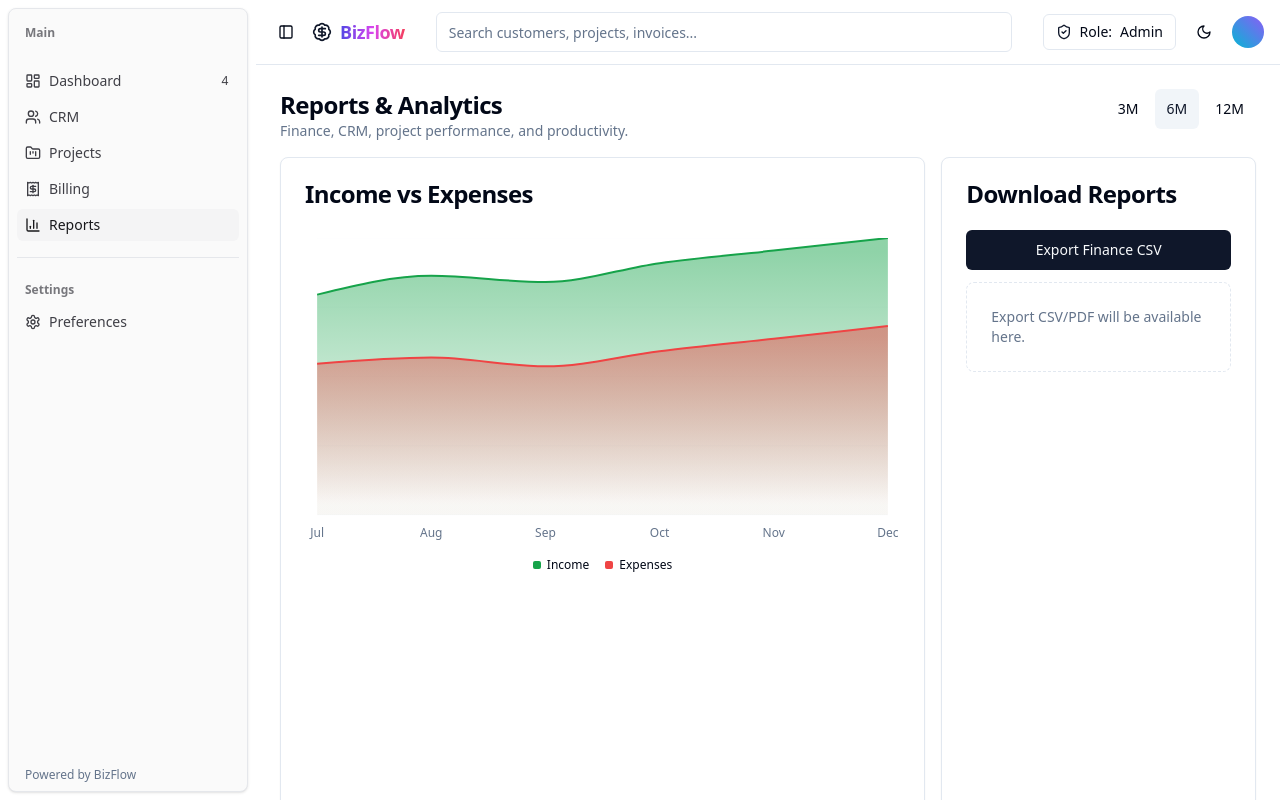
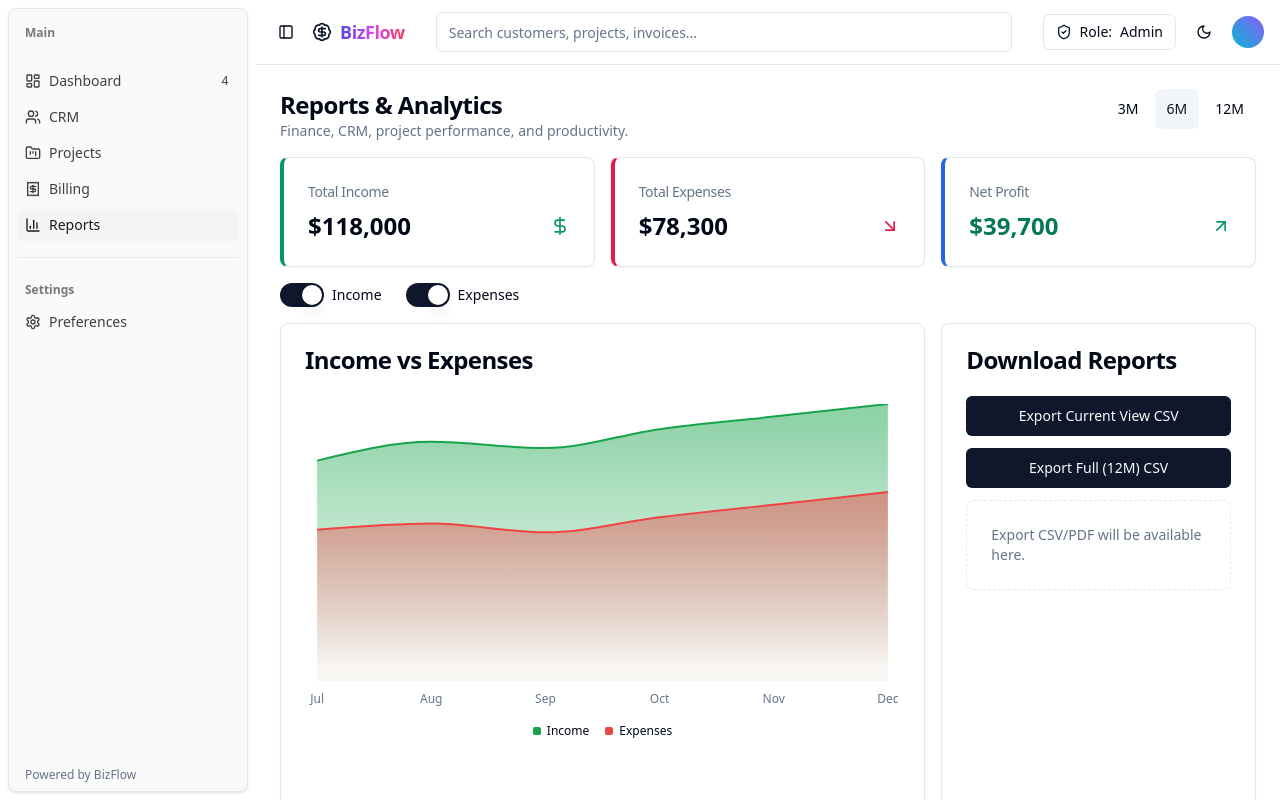
Before and after one commit to Sauravambuskar/BIZFlow-AI-Based-PMP-Software-, a React (Vite) app: page /reports in a window 1280 px wide. Shown: the top 800 px of the page. Built offline with nearby package versions, Linux system fonts and the light colour scheme.

Commit message:
[dyad] Added KPIs, series toggles, and current-view CSV export to Reports - wrote 3 file(s)

```diff
--- a/src/components/dashboard/FinanceChart.tsx
+++ b/src/components/dashboard/FinanceChart.tsx
@@ -19,7 +19,7 @@ import { Card, CardContent, CardHeader, CardTitle } from "@/components/ui/card";
 import { financeData } from "../../data/finance.ts";
 
 type FinanceRow = { month: string; income: number; expenses: number };
-type FinanceChartProps = { data?: FinanceRow[] };
+type FinanceChartProps = { data?: FinanceRow[]; showIncome?: boolean; showExpenses?: boolean };
 
 const chartConfig: ChartConfig = {
   income: {
@@ -32,7 +32,7 @@ const chartConfig: ChartConfig = {
   },
 };
 
-const FinanceChart: React.FC<FinanceChartProps> = ({ data }) => {
+const FinanceChart: React.FC<FinanceChartProps> = ({ data, showIncome = true, showExpenses = true }) => {
   const chartData = data ?? financeData;
   return (
     <Card className="h-full">
@@ -63,6 +63,7 @@ const FinanceChart: React.FC<FinanceChartProps> = ({ data }) => {
               tickMargin={8}
             />
             <ChartTooltip content={<ChartTooltipContent indicator="line" />} />
+            {showIncome && (
               <Area
                 type="monotone"
                 dataKey="income"
@@ -71,6 +72,8 @@ const FinanceChart: React.FC<FinanceChartProps> = ({ data }) => {
                 strokeWidth={2}
                 dot={false}
               />
+            )}
+            {showExpenses && (
               <Area
                 type="monotone"
                 dataKey="expenses"
@@ -79,6 +82,7 @@ const FinanceChart: React.FC<FinanceChartProps> = ({ data }) => {
                 strokeWidth={2}
                 dot={false}
               />
+            )}
             <ChartLegend content={<ChartLegendContent />} />
           </AreaChart>
         </ChartContainer>
--- /dev/null
+++ b/src/components/reports/KpiRow.tsx
@@ -0,0 +1,61 @@
+"use client";
+
+import React from "react";
+import { Card, CardContent, CardHeader, CardTitle } from "@/components/ui/card";
+import { ArrowDownRight, ArrowUpRight, DollarSign } from "lucide-react";
+
+type Row = { month: string; income: number; expenses: number };
+
+type Props = {
+  data: Row[];
+};
+
+const fmt = (n: number) =>
+  new Intl.NumberFormat("en-US", { style: "currency", currency: "USD", maximumFractionDigits: 0 }).format(n);
+
+const KpiRow: React.FC<Props> = ({ data }) => {
+  const totals = React.useMemo(() => {
+    const totalIncome = data.reduce((a, b) => a + b.income, 0);
+    const totalExpenses = data.reduce((a, b) => a + b.expenses, 0);
+    const net = totalIncome - totalExpenses;
+    return { totalIncome, totalExpenses, net };
+  }, [data]);
+
+  return (
+    <div className="grid gap-4 sm:grid-cols-3">
+      <Card className="border-l-4 border-l-emerald-600">
+        <CardHeader className="pb-2">
+          <CardTitle className="text-sm font-medium text-muted-foreground">Total Income</CardTitle>
+        </CardHeader>
+        <CardContent className="flex items-center justify-between">
+          <div className="text-2xl font-semibold">{fmt(totals.totalIncome)}</div>
+          <DollarSign className="h-5 w-5 text-emerald-600" />
+        </CardContent>
+      </Card>
+
+      <Card className="border-l-4 border-l-rose-600">
+        <CardHeader className="pb-2">
+          <CardTitle className="text-sm font-medium text-muted-foreground">Total Expenses</CardTitle>
+        </CardHeader>
+        <CardContent className="flex items-center justify-between">
+          <div className="text-2xl font-semibold">{fmt(totals.totalExpenses)}</div>
+          <ArrowDownRight className="h-5 w-5 text-rose-600" />
+        </CardContent>
+      </Card>
+
+      <Card className="border-l-4 border-l-blue-600">
+        <CardHeader className="pb-2">
+          <CardTitle className="text-sm font-medium text-muted-foreground">Net Profit</CardTitle>
+        </CardHeader>
+        <CardContent className="flex items-center justify-between">
+          <div className={`text-2xl font-semibold ${totals.net >= 0 ? "text-emerald-700" : "text-rose-700"}`}>
+            {fmt(totals.net)}
+          </div>
+          <ArrowUpRight className={`h-5 w-5 ${totals.net >= 0 ? "text-emerald-600" : "text-rose-600"}`} />
+        </CardContent>
+      </Card>
+    </div>
+  );
+};
+
+export default KpiRow;
--- a/src/pages/Reports.tsx
+++ b/src/pages/Reports.tsx
@@ -9,12 +9,21 @@ import { exportToCsv } from "@/utils/export";
 import { financeData } from "../data/finance.ts";
 import TimeframeSelector from "../components/reports/TimeframeSelector";
 import NetProfitChart from "../components/reports/NetProfitChart";
+import KpiRow from "../components/reports/KpiRow";
+import { Switch } from "@/components/ui/switch";
+import { Label } from "@/components/ui/label";
 
 const Reports: React.FC = () => {
   const [months, setMonths] = React.useState<3 | 6 | 12>(6);
+  const [showIncome, setShowIncome] = React.useState(true);
+  const [showExpenses, setShowExpenses] = React.useState(true);
   const chartData = React.useMemo(
     () => financeData.slice(-months),
     [months],
+  );
+  const currentViewRows = React.useMemo(
+    () => chartData.map((d) => ({ ...d, net: d.income - d.expenses })),
+    [chartData],
   );
 
   return (
@@ -28,9 +37,24 @@ const Reports: React.FC = () => {
           <TimeframeSelector value={months} onChange={setMonths} />
         </div>
 
+        {/* KPIs for the current view */}
+        <KpiRow data={chartData} />
+
+        {/* Series toggles */}
+        <div className="flex items-center gap-6">
+          <div className="flex items-center space-x-2">
+            <Switch id="toggle-income" checked={showIncome} onCheckedChange={setShowIncome} />
+            <Label htmlFor="toggle-income">Income</Label>
+          </div>
+          <div className="flex items-center space-x-2">
+            <Switch id="toggle-expenses" checked={showExpenses} onCheckedChange={setShowExpenses} />
+            <Label htmlFor="toggle-expenses">Expenses</Label>
+          </div>
+        </div>
+
         <div className="grid gap-4 lg:grid-cols-3">
           <div className="lg:col-span-2 space-y-4">
-            <FinanceChart data={chartData} />
+            <FinanceChart data={chartData} showIncome={showIncome} showExpenses={showExpenses} />
             <NetProfitChart data={chartData} />
           </div>
           <Card>
@@ -39,10 +63,16 @@ const Reports: React.FC = () => {
             </CardHeader>
             <CardContent className="space-y-3">
               <Button
-                onClick={() => exportToCsv("finance-report.csv", financeData)}
+                onClick={() => exportToCsv(`finance-${months}m.csv`, currentViewRows)}
                 className="w-full"
               >
-                Export Finance CSV
+                Export Current View CSV
+              </Button>
+              <Button
+                onClick={() => exportToCsv("finance-full.csv", financeData.map((d) => ({ ...d, net: d.income - d.expenses })))}
+                className="w-full"
+              >
+                Export Full (12M) CSV
               </Button>
               <div className="rounded-lg border border-dashed p-6 text-sm text-muted-foreground">
                 Export CSV/PDF will be available here.
```
Lines whose indentation alone changed are shown as unchanged.
